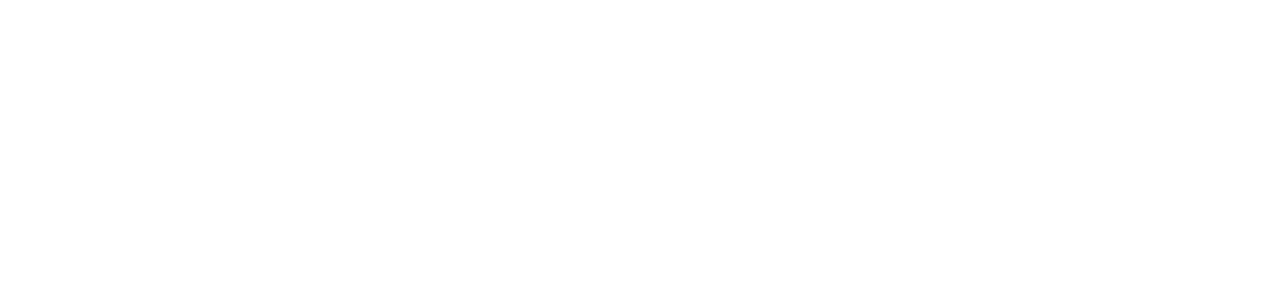
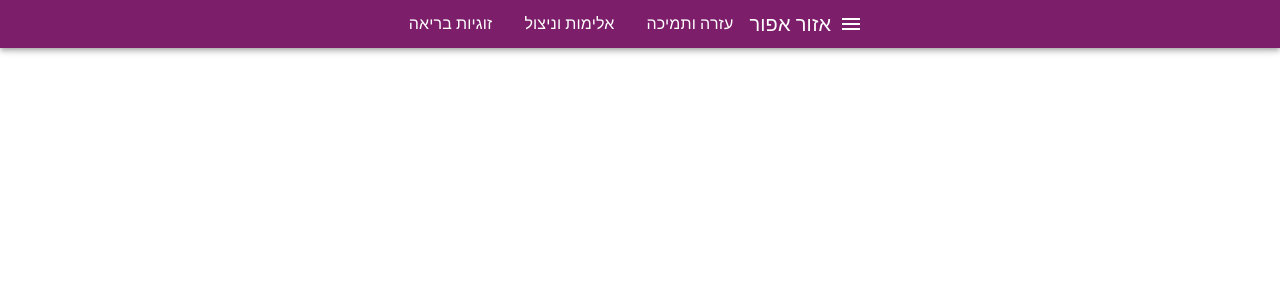
Before and after one commit to liorahron11/GreyArea, a React (Create React App) app in the folder client/: page / in a window 1280 px wide. Shown: the top 300 px of the page. Built offline with nearby package versions, Linux system fonts and the light colour scheme.

Commit message:
feat(): create initial navbar

```diff
--- a/client/package.json
+++ b/client/package.json
@@ -3,6 +3,10 @@
   "version": "0.1.0",
   "private": true,
   "dependencies": {
+    "@emotion/react": "^11.9.0",
+    "@emotion/styled": "^11.8.1",
+    "@mui/icons-material": "^5.8.0",
+    "@mui/material": "^5.8.0",
     "@testing-library/jest-dom": "^5.16.4",
     "@testing-library/react": "^13.2.0",
     "@testing-library/user-event": "^13.5.0",
--- a/client/src/App.css
+++ b/client/src/App.css
@@ -0,0 +1,3 @@
+container {
+    display: flex;
+}
--- a/client/src/App.tsx
+++ b/client/src/App.tsx
@@ -1,12 +1,26 @@
 import React from 'react';
-import logo from './logo.svg';
 import './App.css';
+import {createTheme, ThemeProvider} from '@mui/material/styles';
+import Navbar from "./navbar/navbar";
+
+const theme = createTheme({
+  palette: {
+    primary: {
+      main: '#7D1E6A',
+    },
+    secondary: {
+      main: '#EEB0B0',
+    },
+  },
+});
 
 function App() {
   return (
-    <div className="App">
-
-    </div>
+      <ThemeProvider theme={theme}>
+        <div className="container">
+         <Navbar></Navbar>
+        </div>
+      </ThemeProvider>
   );
 }
 
--- /dev/null
+++ b/client/src/navbar/navbar.css
@@ -0,0 +1,3 @@
+header {
+    align-items: center;
+}
--- /dev/null
+++ b/client/src/navbar/navbar.tsx
@@ -0,0 +1,42 @@
+import React from 'react';
+import "./navbar.css"
+import {AppBar, IconButton, InputBase, MenuItem, styled, Toolbar, Typography} from "@mui/material";
+import MenuIcon from "@mui/icons-material/Menu";
+import NavbarItem from "../utils/interfaces/navbarItem";
+
+const pages: NavbarItem[] = [
+    {
+        id: "1",
+        name: "זוגיות בריאה"
+    },
+    {
+        id: "2",
+        name: "אלימות וניצול"
+    },
+    {
+        id: "3",
+        name: "עזרה ותמיכה"
+    },
+];
+
+function Navbar() {
+    return (
+        <AppBar position="sticky" >
+            <Toolbar variant="dense">
+                {pages.map((page: NavbarItem) => (
+                    <MenuItem key={page.id} >
+                        <Typography textAlign="center">{page.name}</Typography>
+                    </MenuItem>
+                ))}
+                <Typography className="header" variant="h6" color="inherit" component="div">
+                    אזור אפור
+                </Typography>
+                <IconButton edge="end" color="inherit" aria-label="menu" sx={{ mr: 2 }}>
+                    <MenuIcon />
+                </IconButton>
+            </Toolbar>
+        </AppBar>
+    );
+}
+
+export default Navbar;
--- /dev/null
+++ b/client/src/utils/interfaces/navbarItem.ts
@@ -0,0 +1,6 @@
+interface NavbarItem {
+    id: string,
+    name: string
+}
+
+export default NavbarItem;
```
Also changed, not shown: 1 other file (tests, documents, lock files or other folders).
